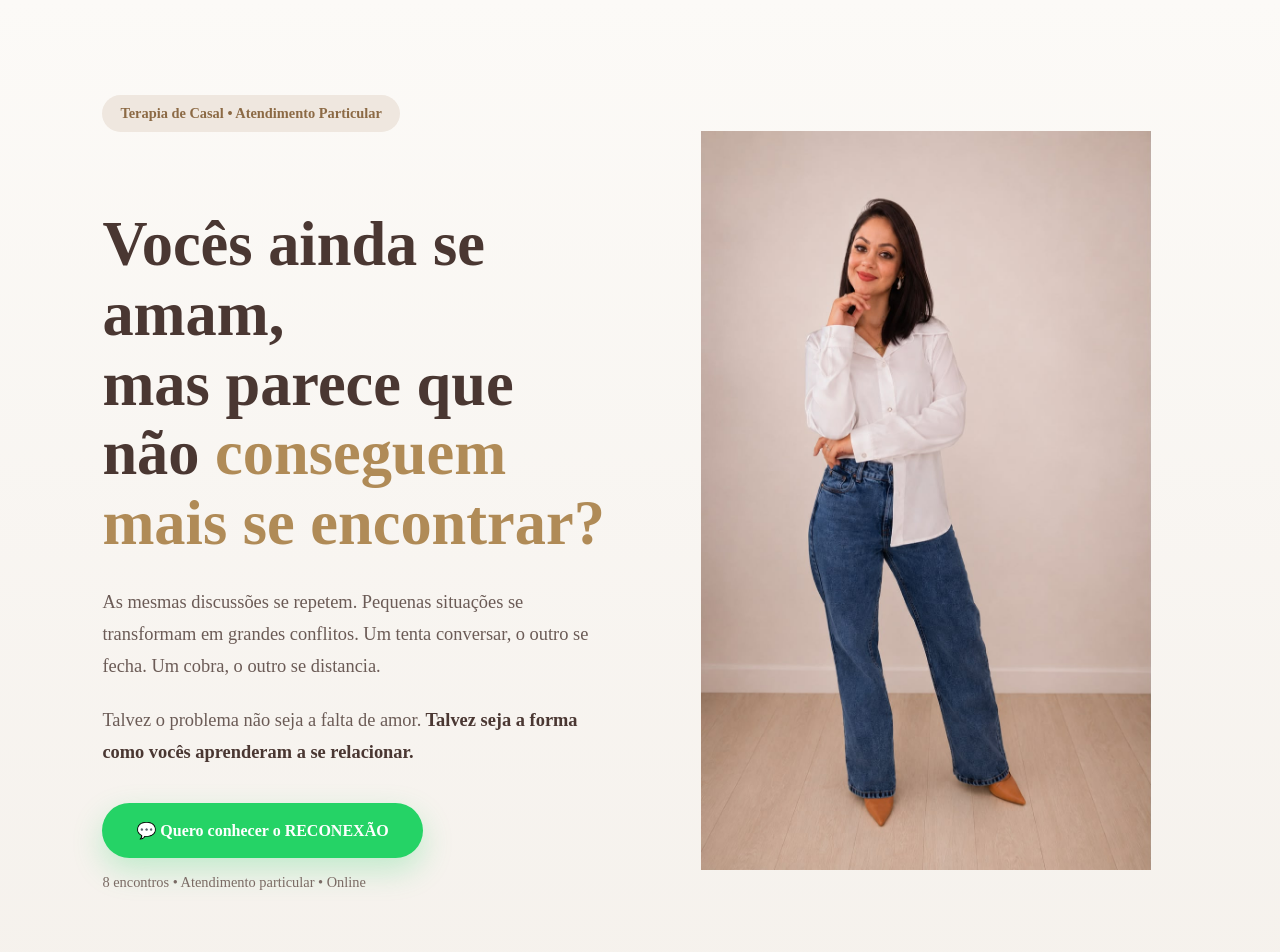
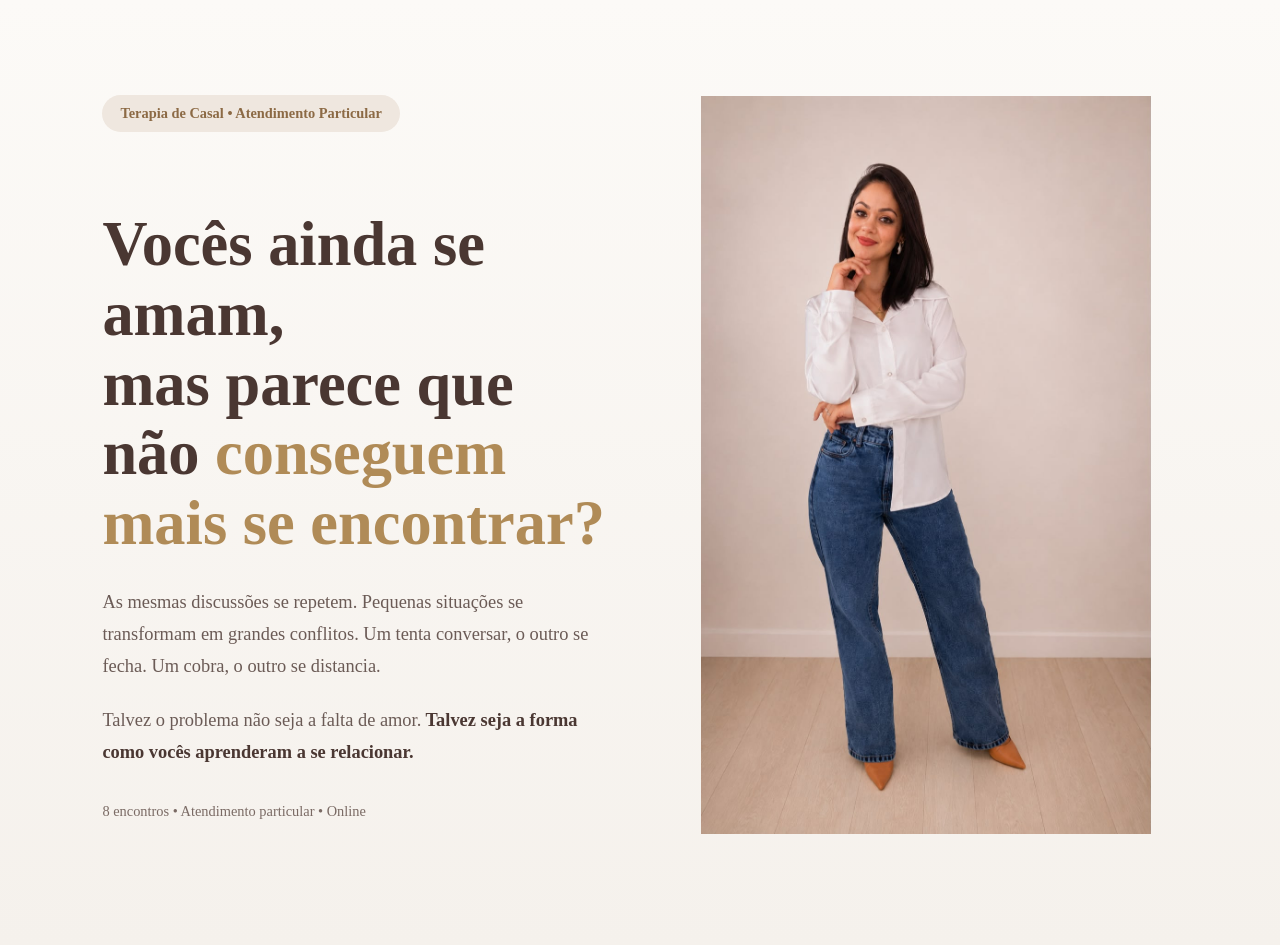
Before and after one commit to Institutokamilahfranco/instituto-kamilah-site, a Next.js app: page /reconexao in a window 1280 px wide. Shown: the top 952 px of the page. Built offline with nearby package versions, Linux system fonts and the light colour scheme.

Commit message:
Update page.js

```diff
--- a/app/reconexao/page.js
+++ b/app/reconexao/page.js
@@ -151,29 +151,6 @@ export default function ReconexaoPage() {
                 Talvez seja a forma como vocês aprenderam a se relacionar.
               </strong>
             </p>
-
-            <a
-              href={whatsappUrl}
-              target="_blank"
-              rel="noopener noreferrer"
-              onClick={openWhatsApp}
-              style={{
-                display: "inline-flex",
-                alignItems: "center",
-                justifyContent: "center",
-                background: "#25D366",
-                color: "#FFF",
-                padding: isMobile ? "17px 24px" : "18px 34px",
-                borderRadius: "60px",
-                textDecoration: "none",
-                fontWeight: "700",
-                fontSize: "1rem",
-                boxShadow: "0 12px 30px rgba(37,211,102,.25)",
-                textAlign: "center",
-              }}
-            >
-              💬 Quero conhecer o RECONEXÃO
-            </a>
 
             <p
               style={{
```
